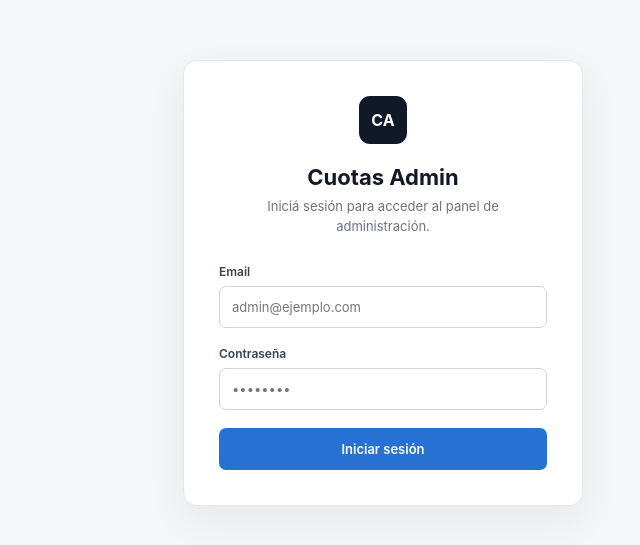
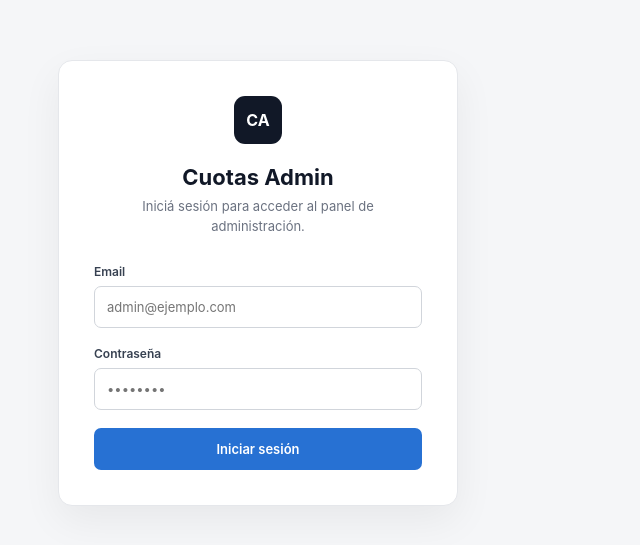
Before and after one commit to DANIZBL/sistema-de-cuotas, a React (Vite) app: page / in a window 1280 px wide. Shown: the part 117-662 px from the top of the page, without its empty margins (382-1022 px from the left). Built offline with nearby package versions, Linux system fonts and the light colour scheme; no server answers.

Commit message:
fix: Correct conditional rendering of admin main layout in App component

```diff
--- a/src/App.jsx
+++ b/src/App.jsx
@@ -40,7 +40,7 @@ function App() {
         <Sidebar isOpen={sidebarOpen} onClose={() => setSidebarOpen(false)} />
       }
 
-      <div className="admin-main">
+      <div className={`${pathname != "/" && "admin-main"}`}>
         {pathname != "/" &&
           <Header onMenuClick={() => setSidebarOpen(true)} />
         }
```
